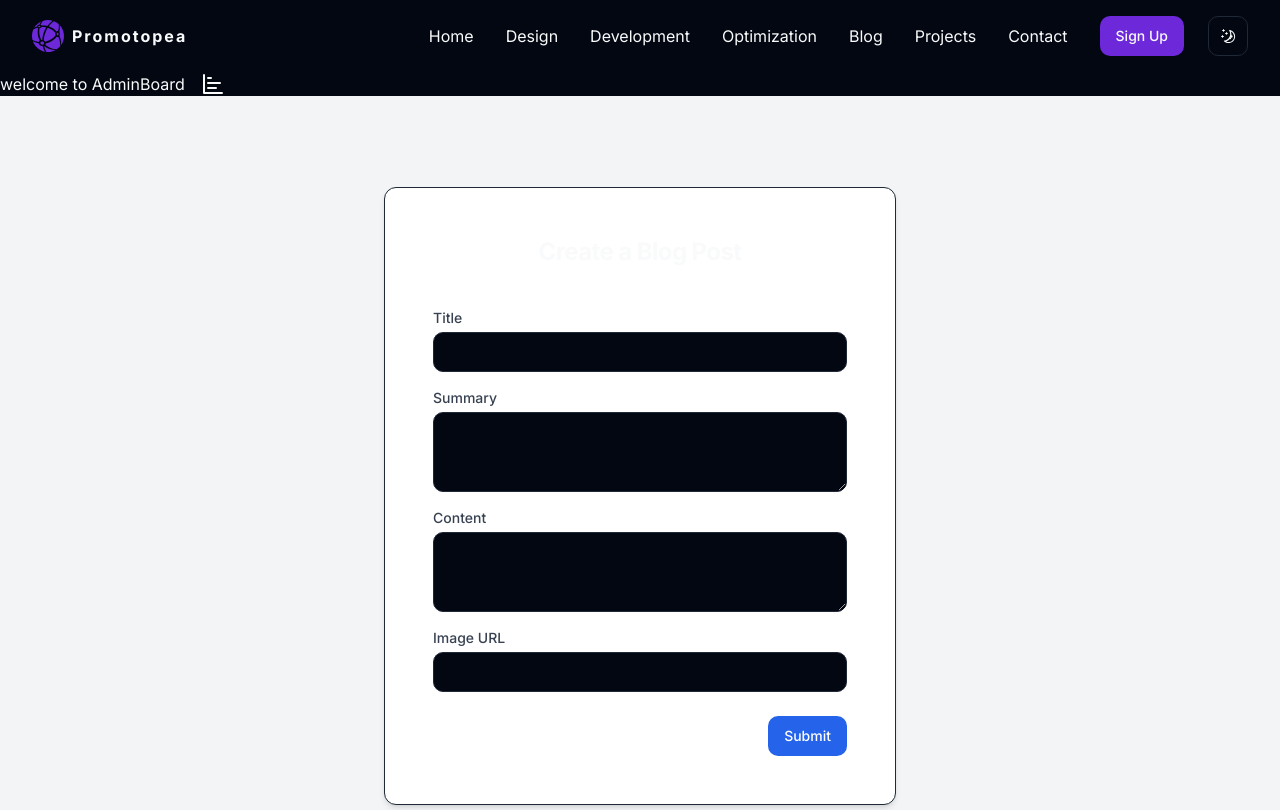
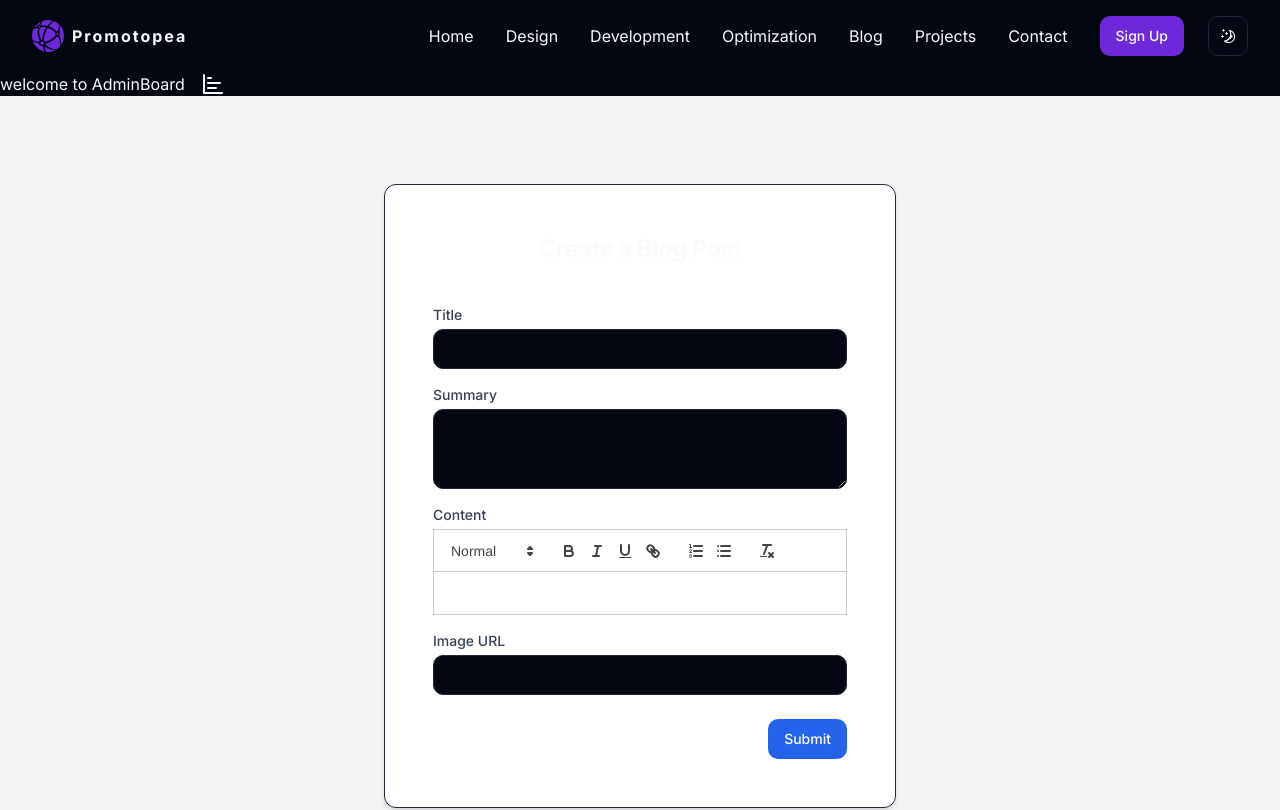
Before and after one commit to kabirshuvo/Nextgen-Agency-App, a Next.js app: page /dashboard in a window 1280 px wide. Shown: the top 810 px of the page. Built offline with nearby package versions, Linux system fonts and the light colour scheme; no server answers.

Commit message:
simple react quile added to the blogPost component

```diff
--- a/package.json
+++ b/package.json
@@ -36,6 +36,7 @@
     "react-hook-form": "^7.51.5",
     "react-icons": "^5.2.1",
     "react-modal": "^3.16.1",
+    "react-quill": "^2.0.0",
     "react-tsparticles": "^2.12.2",
     "resend": "^3.2.0",
     "swiper": "^11.1.4",
--- a/src/components/backendComponents/BlogPostForm.tsx
+++ b/src/components/backendComponents/BlogPostForm.tsx
@@ -2,6 +2,7 @@
 
 import { useState } from "react";
 import axios from "axios";
+import dynamic from "next/dynamic";
 import {
   Card,
   CardHeader,
@@ -9,10 +10,14 @@
   CardContent,
   CardFooter,
 } from "@/components/ui/card";
-import { Label } from "../ui/label";
-import { Input } from "../ui/input";
+import { Label } from "@/components/ui/label";
+import { Input } from "@/components/ui/input";
+import { Button } from "@/components/ui/button";
+
+// Dynamically import React Quill to avoid SSR issues
+const ReactQuill = dynamic(() => import("react-quill"), { ssr: false });
+import "react-quill/dist/quill.snow.css"; // import styles
 import { Textarea } from "../ui/textarea";
-import { Button } from "../ui/button";
 
 const BlogPostForm = () => {
   const [title, setTitle] = useState("");
@@ -104,11 +109,11 @@
               >
                 Content
               </Label>
-              <Textarea
+              <ReactQuill
                 id="content"
                 value={content}
-                onChange={(e) => setContent(e.target.value)}
-                required
+                onChange={setContent}
+                theme="snow"
                 className="mt-1 block w-full"
               />
             </div>
```
Also changed, not shown: 1 other file (tests, documents, lock files or other folders).
